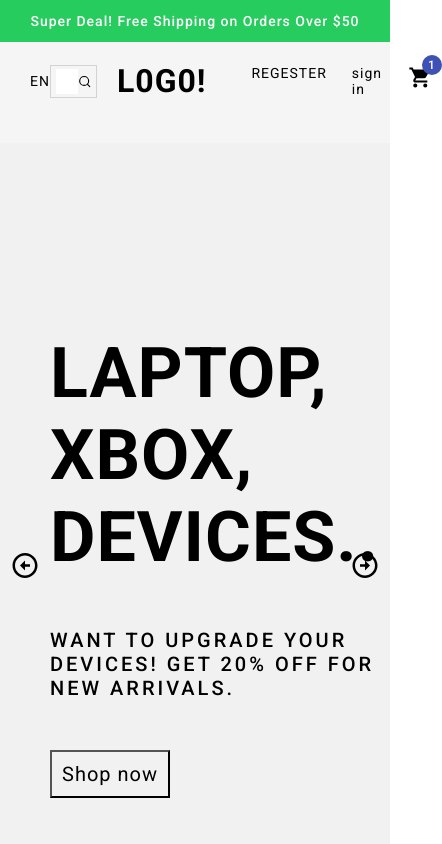
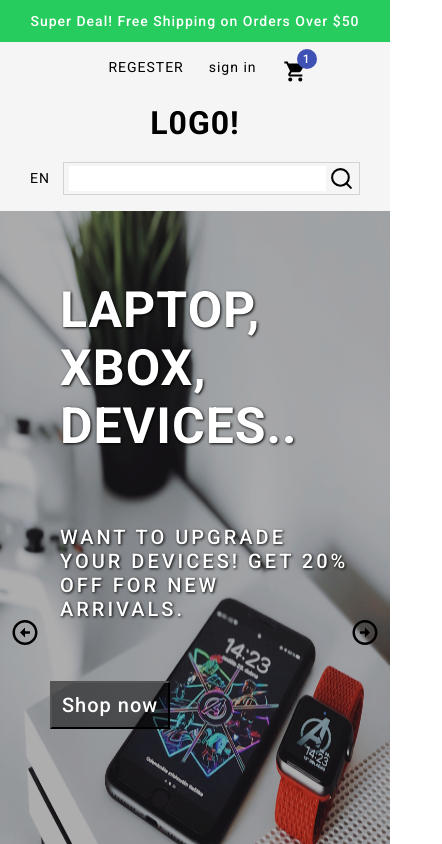
Before and after one commit to islemwilcher/e-commerce, a React (Create React App) app: page / in a window 390 px wide. Shown: the top 844 px of the page, 442 px wide, since content can reach past the window. Built offline with nearby package versions, Linux system fonts and the light colour scheme.

Commit message:
making the slider mobile friendly / footer

```diff
--- a/src/components/About.jsx
+++ b/src/components/About.jsx
@@ -9,16 +9,24 @@ const Container = styled.div`
     flex-direction: column;
     justify-content: center;
     align-items: center;
+    @media(max-width: 768px) {
+        height: 40vh;
+    }
 `
 const Title = styled.h1`
     font-size: 50px;
     font-weight: 600;
+
 `
 const Desc = styled.p`
     width: 50%;
     font-size: 14px;
     font-weight: 500;
     letter-spacing: 3px;
+    @media(max-width: 768px) {
+        width: 90%;
+        margin: 20px 0px;
+    }
 `
 
 const About = () => {
--- a/src/components/Footer.jsx
+++ b/src/components/Footer.jsx
@@ -10,12 +10,18 @@ const Container = styled.div`
 
     @media(max-width: 768px) {
         flex-direction: column;
+        justify-content: center;
     }
 `
 const Left = styled.div`
     flex: 1;
     padding: 20px;
     border-right: 1px solid gray;
+    @media(max-width: 768px) {
+        display: flex;
+        flex-direction: column;
+        align-items: center;
+    }
 `
 const Title = styled.h3`
     font-size: 30px
@@ -24,6 +30,9 @@ const Desc = styled.p`
     font-size: 14px;
     font-weight: 500;
     margin: 20px 0px;
+    @media(max-width: 768px) {
+        width: 80%;
+    }
 `
 const MediaContainer = styled.div`
     display: flex;
@@ -45,6 +54,11 @@ const Center = styled.div`
     flex: 1;
     padding: 20px;
     border-right: 1px solid gray;
+    @media(max-width: 768px) {
+        display: flex;
+        flex-direction: column;
+        align-items: center;
+    }
 `
 const Links = styled.div`
     display: flex;
@@ -65,6 +79,11 @@ const LI = styled.li`
 const Right = styled.div`
     flex: 1;
     padding: 20px;
+    @media(max-width: 768px) {
+        display: flex;
+        flex-direction: column;
+        align-items: center;
+    }
 `
 
 
--- a/src/components/Navbar.jsx
+++ b/src/components/Navbar.jsx
@@ -10,6 +10,9 @@ const Container = styled.div`
     height: 12vh;
     background-color: whitesmoke;
     z-index: 10;
+    @media(max-width: 768px) {
+        height: 20vh;
+    }
 `
 
 const Wrapper = styled.div`
@@ -17,6 +20,13 @@ const Wrapper = styled.div`
     display:flex;
     justify-content: space-between;
     align-items: center;
+
+    @media(max-width: 768px) {
+        flex-direction: column-reverse;
+
+    justify-content: center;
+        height: 20vh !important;
+    }
 `
 
 // left side
@@ -26,6 +36,9 @@ const Left = styled.div`
     display: flex;
     justify-content: space-between;
     align-items: center;
+    @media(max-width: 768px) {
+        width: 100%;
+    }
 `
 const Language = styled.span`
     font-size: 14px;
--- a/src/components/Newsletter.jsx
+++ b/src/components/Newsletter.jsx
@@ -11,17 +11,26 @@ const Container = styled.div`
     flex-direction: column;
     justify-content: center;
     align-items: center;
+    @media(max-width: 768px) {
+        height: 40vh;
+    }
 `
 const Title = styled.h1`
     font-size: 24px;
     font-weight: 600;
     width: 50%;
+    @media(max-width: 768px) {
+        width: 90%;
+    }
 `
 const InputContainer = styled.div`
     display: flex;
     width: 50%;
     background-color: transparent;
     margin: 30px 0px;
+    @media(max-width: 768px) {
+        width: 90%;
+    }
 `
 const Input = styled.input`
     flex: 8;
--- a/src/components/Slider.jsx
+++ b/src/components/Slider.jsx
@@ -33,10 +33,11 @@ const Arrow = styled.div`
 `
 
 const Wrapper = styled.div`
-  height: 100%;
+  height: 100vh;
   display: flex;
   transition: all 1.5s ease-out;
   transform: translateX(${props=>props.slideIndex * -100}vw);
+
 `
 
 const Slide = styled.div`
@@ -45,25 +46,61 @@ const Slide = styled.div`
   display: flex;
   align-items: center;
   background-color: #${props=>props.bg};
+  z-index: 2;
+
+  @media(max-width: 768px) {
+    fposition: relative;
+    display: block;
+  }
 `
-
+const Square = styled.div`
+    opacity: 0;
+    width: 100vw;
+    height: 100vh;
+    background-color: rgba(0, 0, 0, 0.3);
+    position: absolute;
+    margin: auto;
+    z-index: 1;
+    @media(max-width: 768px) {
+      opacity: 1;
+      z-index: 3;
+    }
+`
 const ImageContainer = styled.div`
   height: 100%;
   flex: 1;
+  @media(max-width: 768px) {
+  }
 `
 
 const Image = styled.img`
   height: 100%;
+  @media(max-width: 768px) {
+    background-color: rgba(0, 0, 0, 0.5);
+    backgroundBlendMode: 'darken',
+  }
 `
 
 const InfoContainer = styled.div`
   flex: 1;
   padding: 50px;
+  @media(max-width: 768px) {
+    position: absolute;
+    top: 10px;
+    z-index: 4 !important;
+  }
 `
 
 const Title = styled.h1`
   font-size: 70px;
   line-break: break-all;
+  @media(max-width: 768px) {
+    font-size: 50px;
+    max-width: 80vw !important;
+    padding: 10px;
+    color: white !important;
+    text-shadow: 1px 1px 3px black;
+  }
 `
 
 const Desc = styled.p`
@@ -71,13 +108,26 @@ const Desc = styled.p`
   font-size: 20px;
   font-weight: 500;
   letter-spacing: 3px;
+
+  @media(max-width: 768px) {
+    width: 80vw;
+    padding: 10px;
+    color: white;
+    text-shadow: 1px 1px 3px black;
+  }
 `
 
 const Button = styled.button`
   padding: 10px;
   font-size: 20px;
+  font-weight: 500;
   background-color: transparent;
   cursor: pointer;
+
+  @media(max-width: 768px) {
+    background-color: rgba(0, 0, 0, 0.5);
+    color: white;
+  }
 `
 
 const Slider = () => {
@@ -97,10 +147,12 @@ const Slider = () => {
                 <BiLeftArrowCircle size='45px' />
             </Arrow>
             <Wrapper slideIndex={slideIndex} >
+
                 {sliderItems.map(item=> (
                     <Slide bg={item.bg} key={item.id} >
+                      <Square />
                         <ImageContainer>
-                            <Image width='100%' height='80%' src={item.image} />
+                            <Image width='100%' height='50%' src={item.image} />
                         </ImageContainer>
                         <InfoContainer>
                             <Title>{item.title}</Title>
```
